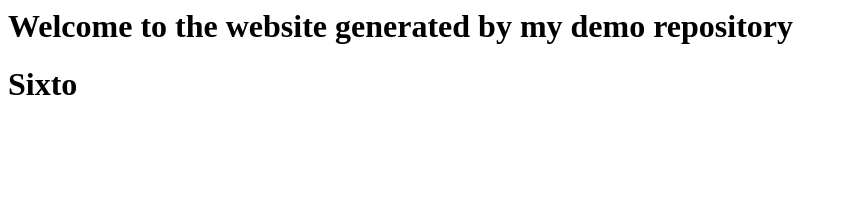
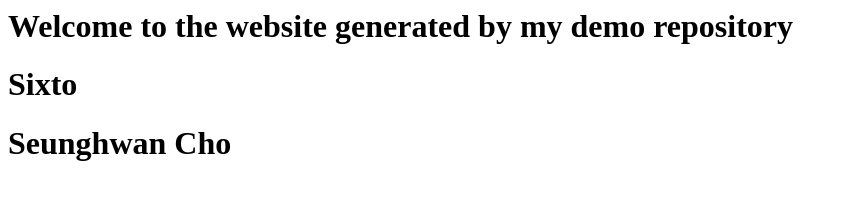
Before and after one commit to Foodies-Devs/demo-repository, a website: page index.html in a window 1280 px wide. Shown: the whole page, without its empty margins (0-846 px from the left). Drawn offline with Linux system fonts and the light colour scheme.

Commit message:
Seunghwanchotest

```diff
--- a/index.html
+++ b/index.html
@@ -1,3 +1,4 @@
 <h1>Welcome to the website generated by my demo repository</h1>
 
 <h1> Sixto </h1>
+<h1> Seunghwan Cho </h1>
```
